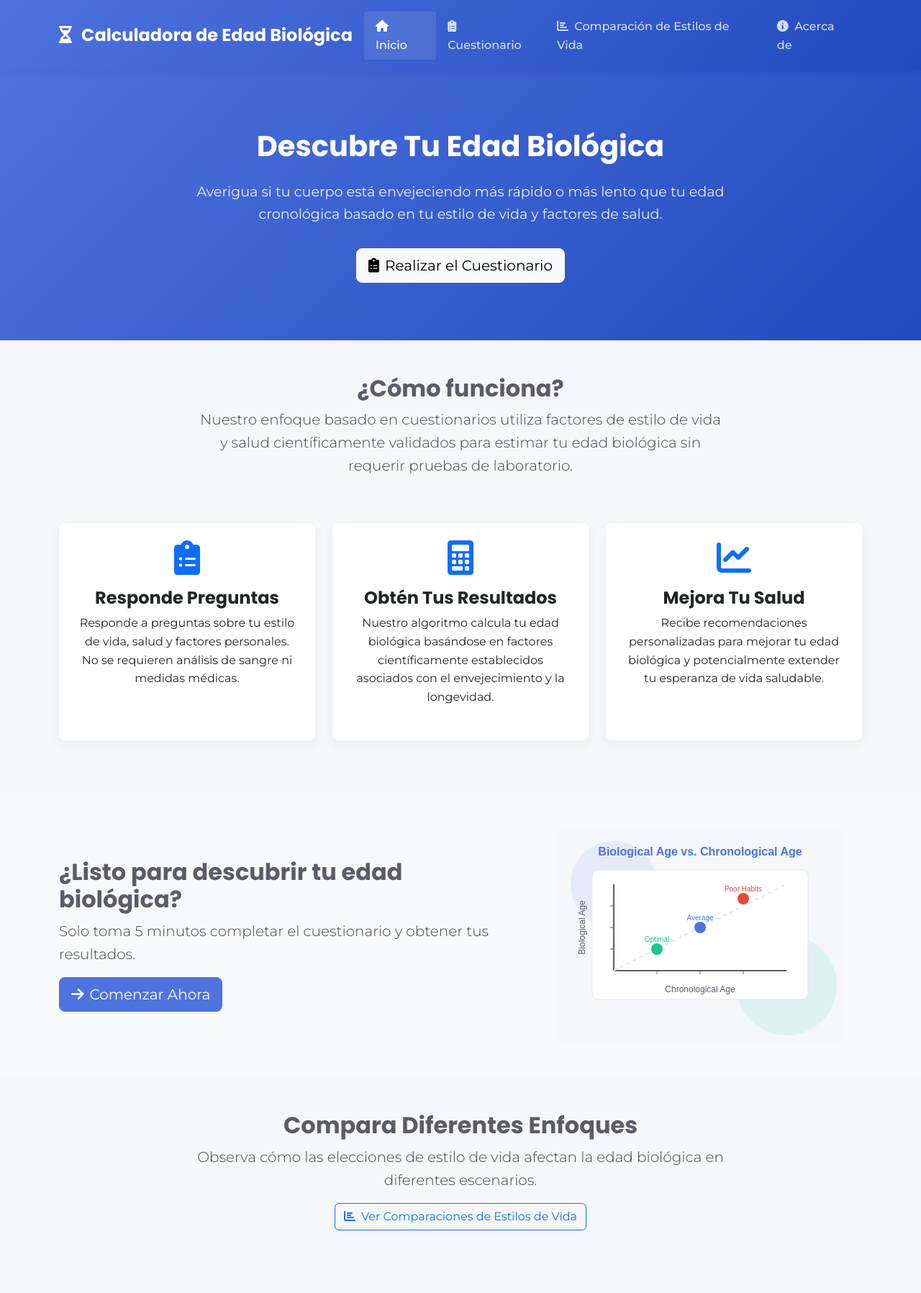
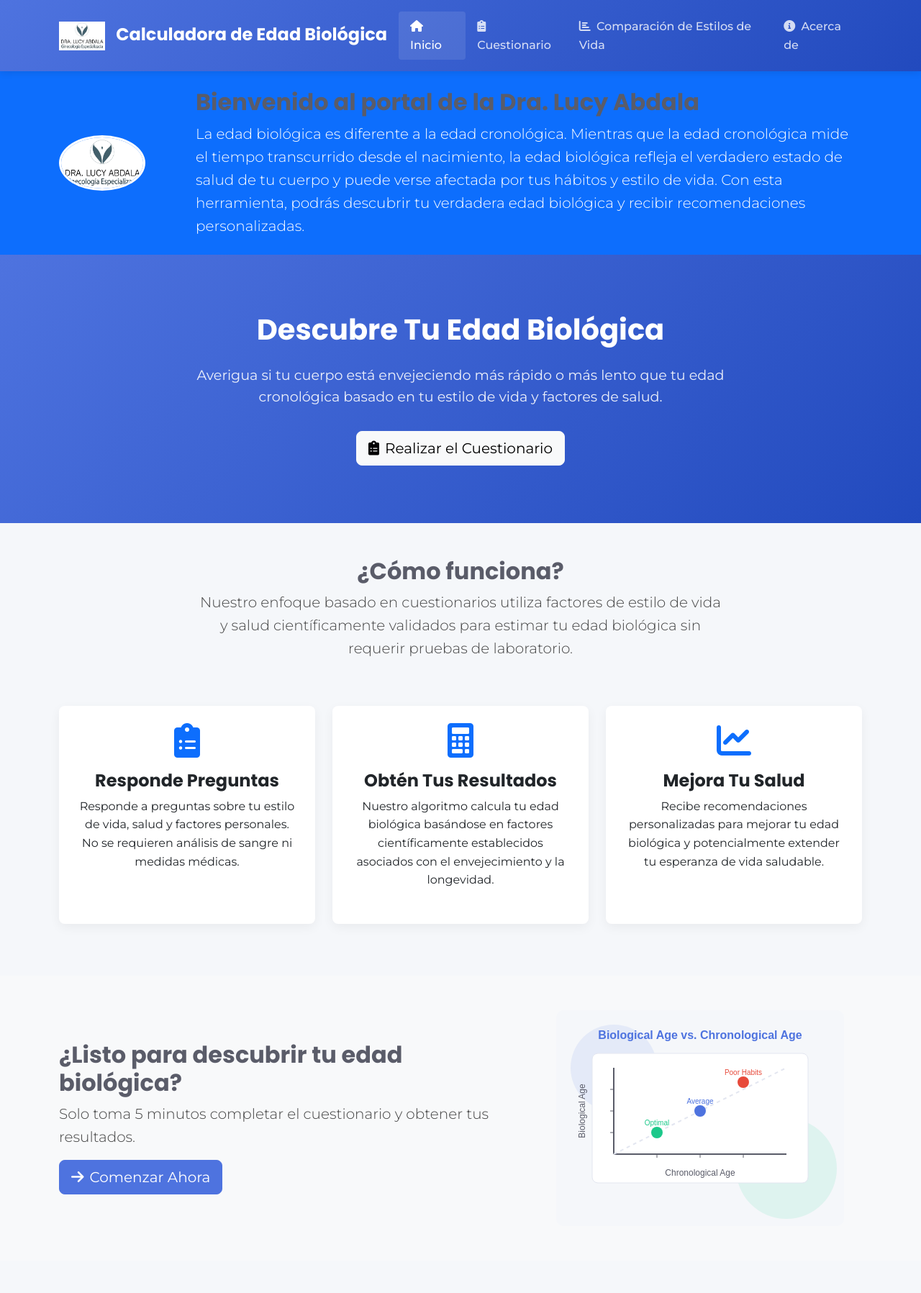
Before and after one commit to leontramontini97/biological_age_calculator, a Flask app: page / in a window 1280 px wide. Shown: the top 1797 px of the page at 72% size. Run offline with Flask 3, Linux system fonts and the light colour scheme.

Commit message:
beautifying #1+ welcome message

```diff
--- a/templates/base.html
+++ b/templates/base.html
@@ -24,7 +24,7 @@
     <nav class="navbar navbar-expand-lg navbar-dark">
         <div class="container">
             <a class="navbar-brand" href="{{ url_for('index') }}">
-                <i class="fas fa-hourglass-half me-2"></i>
+                <img src="{{ url_for('static', filename='img/logo_lucy_hd.jpeg') }}" alt="Lucy Logo" class="navbar-logo" style="max-height: 40px; margin-right: 10px;">
                 Calculadora de Edad Biológica
             </a>
             <button class="navbar-toggler" type="button" data-bs-toggle="collapse" data-bs-target="#navbarNav">
--- a/templates/index.html
+++ b/templates/index.html
@@ -3,6 +3,21 @@
 {% block title %}Calculadora de Edad Biológica - Evalúa Tu Salud{% endblock %}
 
 {% block content %}
+<!-- Welcome Banner -->
+<section class="py-4 bg-primary text-white">
+    <div class="container">
+        <div class="row align-items-center">
+            <div class="col-md-2 text-center text-md-start mb-3 mb-md-0">
+                <img src="{{ url_for('static', filename='img/logo_lucy_hd.jpeg') }}" alt="Dra. Lucy Abdala" class="img-fluid rounded-circle border border-3 border-white" style="max-width: 120px;">
+            </div>
+            <div class="col-md-10">
+                <h2 class="mb-2">Bienvenido al portal de la Dra. Lucy Abdala</h2>
+                <p class="lead mb-0">La edad biológica es diferente a la edad cronológica. Mientras que la edad cronológica mide el tiempo transcurrido desde el nacimiento, la edad biológica refleja el verdadero estado de salud de tu cuerpo y puede verse afectada por tus hábitos y estilo de vida. Con esta herramienta, podrás descubrir tu verdadera edad biológica y recibir recomendaciones personalizadas.</p>
+            </div>
+        </div>
+    </div>
+</section>
+
 <!-- Hero Section -->
 <section class="hero">
     <div class="container">
```
